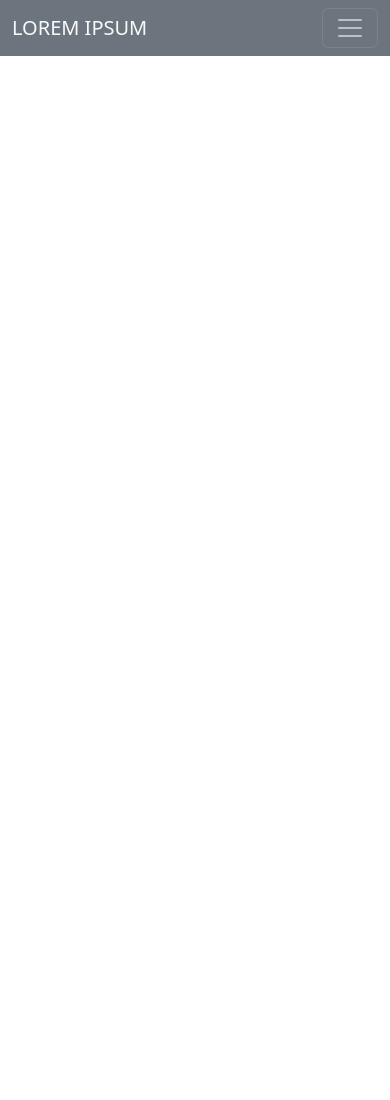
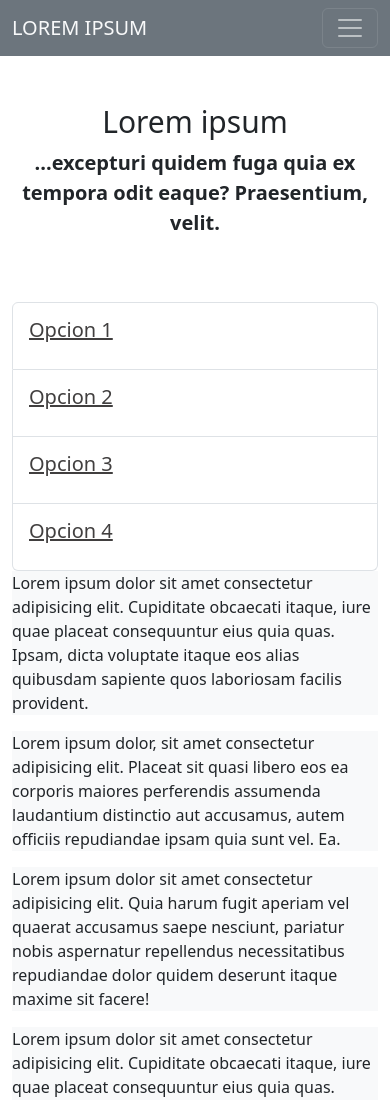
Before and after one commit to alvarodc99/bootstrapindividual, a plain HTML site: page index.html in a window 390 px wide. Shown: the top 1100 px of the page. Before the commit the page ends 844 px from the top, so only its background shows below. Drawn offline with nearby package versions, Linux system fonts and the light colour scheme.

Commit message:
updated index.html and styles.css

```diff
--- a/index.html
+++ b/index.html
@@ -26,6 +26,10 @@
           <li class="nav-item">
             <a class="nav-link  disabled px-5">Amet</a>
           </li>
+
+          <li class="nav-item">
+            <a class="nav-link  disabled px-5 d-lg-none">Opciones</a>
+          </li>
         </ul>
         <form class="d-flex" role="search">
           <input class="form-control me-2" type="search" placeholder="Search" aria-label="Search">
@@ -33,6 +37,56 @@
       </div>
     </div>
   </nav>
+  <div class="d-row justify-content-center text-center pt-5">
+    <h3>Lorem ipsum</h3>
+    <div id="carouselExampleSlidesOnly" class="carousel slide " data-bs-ride="carousel">
+      <div class="carousel-inner">
+        <div class="carousel-item active" data-bs-interval="2000">
+          <p class="carousel-p">...Lorem ipsum dolor sit amet consectetur adipisicing elit. Tempore nemo, harum modi facilis.</p>
+        </div>
+        <div class="carousel-item" data-bs-interval="2000">
+          <p class="carousel-p">...mollitia harum sed sapiente eum tempora molestias, itaque sequi. Velit.</p>
+        </div>
+        <div class="carousel-item" data-bs-interval="2000">
+          <p class="carousel-p">...excepturi quidem fuga quia ex tempora odit eaque? Praesentium, velit.</p>
+        </div>
+      </div>
+    </div>
+  </div>
+  <div class="container pt-5">
+    <div class="row">
+      <div class="col-lg-3 d-md-none d-sm-none">
+        <div class="list-group">
+          <div class="list-group-item">
+            <p class="pt-1 option">Opcion 1</p>
+          </div>
+          <div class="list-group-item">
+            <p class="pt-1 option">Opcion 2</p>
+          </div>
+          <div class="list-group-item">
+            <p class="pt-1 option">Opcion 3</p>
+          </div>
+          <div class="list-group-item">
+            <p class="pt-1 option">Opcion 4</p>
+          </div>
+        </div>
+      </div>
+      <div class="col-lg-3 col-md-6">
+        <p class="bg-light">Lorem ipsum dolor sit amet consectetur adipisicing elit. Cupiditate obcaecati itaque, iure quae placeat consequuntur eius quia quas. Ipsam, dicta voluptate itaque eos alias quibusdam sapiente quos laboriosam facilis provident.</p>
+        <p class="bg-light">Lorem ipsum dolor, sit amet consectetur adipisicing elit. Placeat sit quasi libero eos ea corporis maiores perferendis assumenda laudantium distinctio aut accusamus, autem officiis repudiandae ipsam quia sunt vel. Ea.</p>
+        <p class="bg-light">Lorem ipsum dolor sit amet consectetur adipisicing elit. Quia harum fugit aperiam vel quaerat accusamus saepe nesciunt, pariatur nobis aspernatur repellendus necessitatibus repudiandae dolor quidem deserunt itaque maxime sit facere!</p>
+      </div>
+      <div class="col-lg-3 col-md-6">
+        <p class="bg-light">Lorem ipsum dolor sit amet consectetur adipisicing elit. Cupiditate obcaecati itaque, iure quae placeat consequuntur eius quia quas. Ipsam, dicta voluptate itaque eos alias quibusdam sapiente quos laboriosam facilis provident.</p>
+        <p class="bg-light">Lorem ipsum dolor, sit amet consectetur adipisicing elit. Placeat sit quasi libero eos ea corporis maiores perferendis assumenda laudantium distinctio aut accusamus, autem officiis repudiandae ipsam quia sunt vel. Ea.</p>
+        <p class="bg-light">Lorem ipsum dolor sit amet consectetur adipisicing elit. Quia harum fugit aperiam vel quaerat accusamus saepe nesciunt, pariatur nobis aspernatur repellendus necessitatibus repudiandae dolor quidem deserunt itaque maxime sit facere!</p>
+      </div>
+      <div class="col-lg-3 col-md-6">
+        <p class="bg-light">Lorem ipsum dolor sit amet consectetur adipisicing elit. Cupiditate obcaecati itaque, iure quae placeat consequuntur eius quia quas. Ipsam, dicta voluptate itaque eos alias quibusdam sapiente quos laboriosam facilis provident.</p>
+        <p class="bg-light">Lorem ipsum dolor, sit amet consectetur adipisicing elit. Placeat sit quasi libero eos ea corporis maiores perferendis assumenda laudantium distinctio aut accusamus, autem officiis repudiandae ipsam quia sunt vel. Ea.</p>
+      </div>
+    </div>
+  </div>
 
 
 
--- a/syles.css
+++ b/syles.css
@@ -0,0 +1,14 @@
+.carousel-p {
+  font-size: 20px;
+  font-weight: 600;
+}
+
+h3 {
+  font-size: 30px;
+}
+
+.option {
+  font-size: 20px;
+  color: rgb(65, 63, 63);
+  text-decoration: underline;
+}
```
